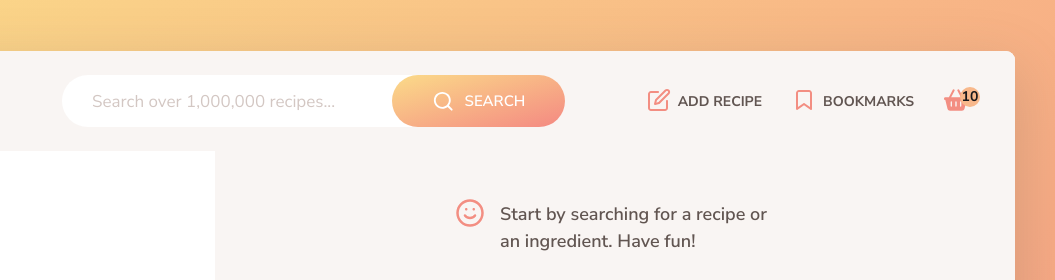
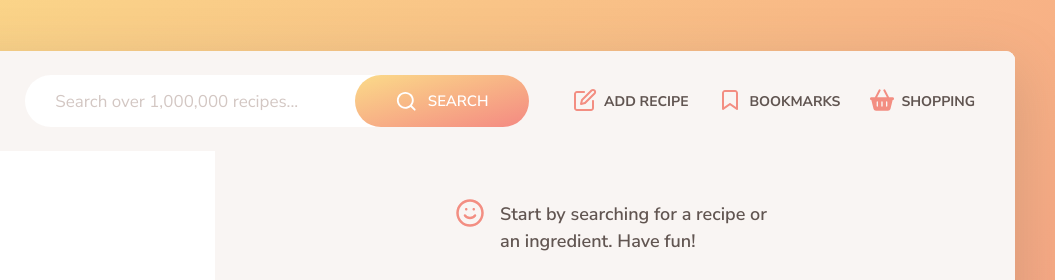
Before and after one commit to Nirinasoa-Herilanto-Randriamananjara/Forkify, a website built with Parcel: page index.html in a window 1280 px wide. Shown: the top 280 px of the page, 225-1280 px from the left. Built offline with nearby package versions, Linux system fonts and the light colour scheme.

Commit message:
shopping

```diff
--- a/index.html
+++ b/index.html
@@ -85,7 +85,7 @@
                 <svg class="nav__icon">
                   <use href="src/img/icons.svg#icon-shopping-bag"></use>
                 </svg>
-                <span class="shopping--count">10</span>
+                <span>Shopping</span>
               </button>
               <div class="shopping">
                 <ul class="shopping__list">
```
